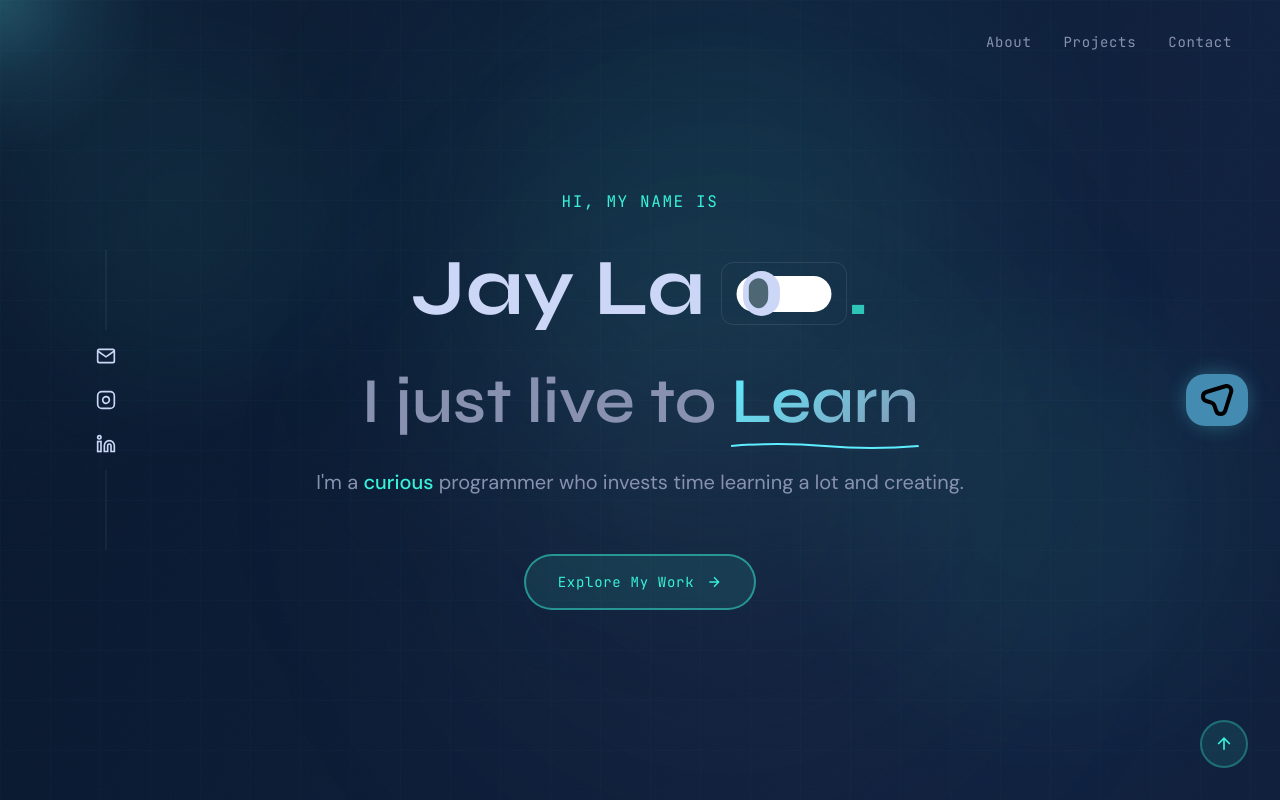
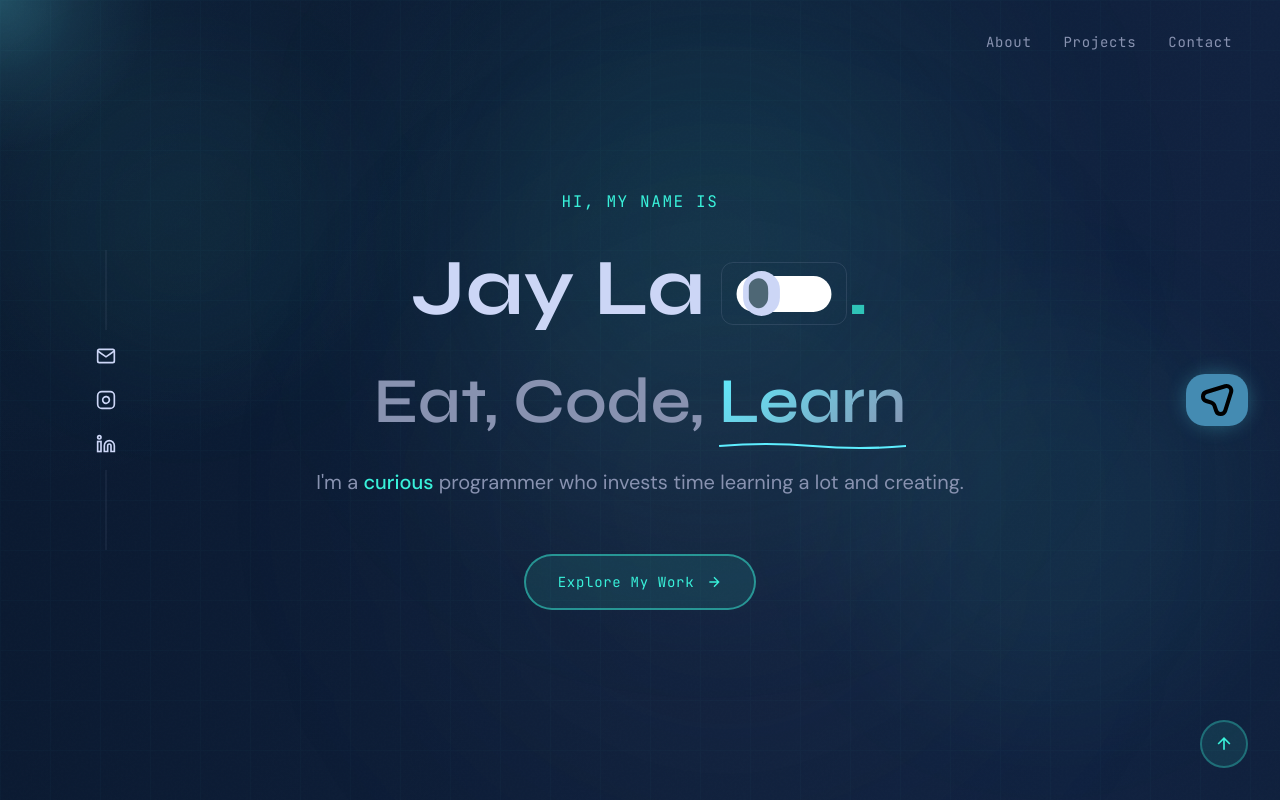
Before and after one commit to JayLao27/m-portfolio, a React (Vite) app: page / in a window 1280 px wide. Shown: the top 800 px of the page. Built offline with nearby package versions, Linux system fonts and the light colour scheme.

Commit message:
feat: update header text to include 'Eat, Code, Learn'

```diff
--- a/src/components/section/header.tsx
+++ b/src/components/section/header.tsx
@@ -87,7 +87,7 @@ export const Head: React.FC<HeadProps> = ({ isDarkMode, toggleTheme }) => {
               className={`text-[4rem] font-['Syne'] font-semibold ${isDarkMode ? 'text-tagline-text' : 'text-[#F0F4FF]'} mb-6 leading-tight max-xl:text-[3rem] max-md:text-[2.5rem] max-sm:text-[2rem] animate-fade-in-up`}
               style={{ animationDelay: '0.2s', animationFillMode: 'forwards' }}
             >
-              I just live to{' '}
+              Eat, Code,  {' '}
               <span className="relative inline-block">
                 <span className="text-gradient">Learn</span>
                 <svg className="absolute -bottom-2 left-0 w-full" height="8" viewBox="0 0 100 8" preserveAspectRatio="none">
```
